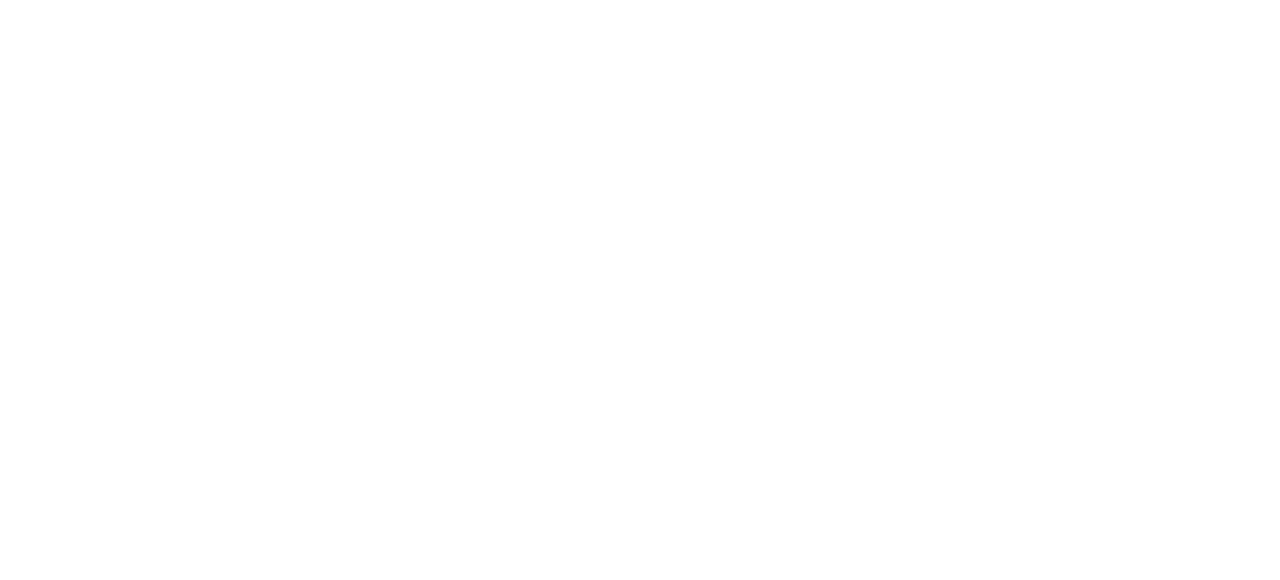
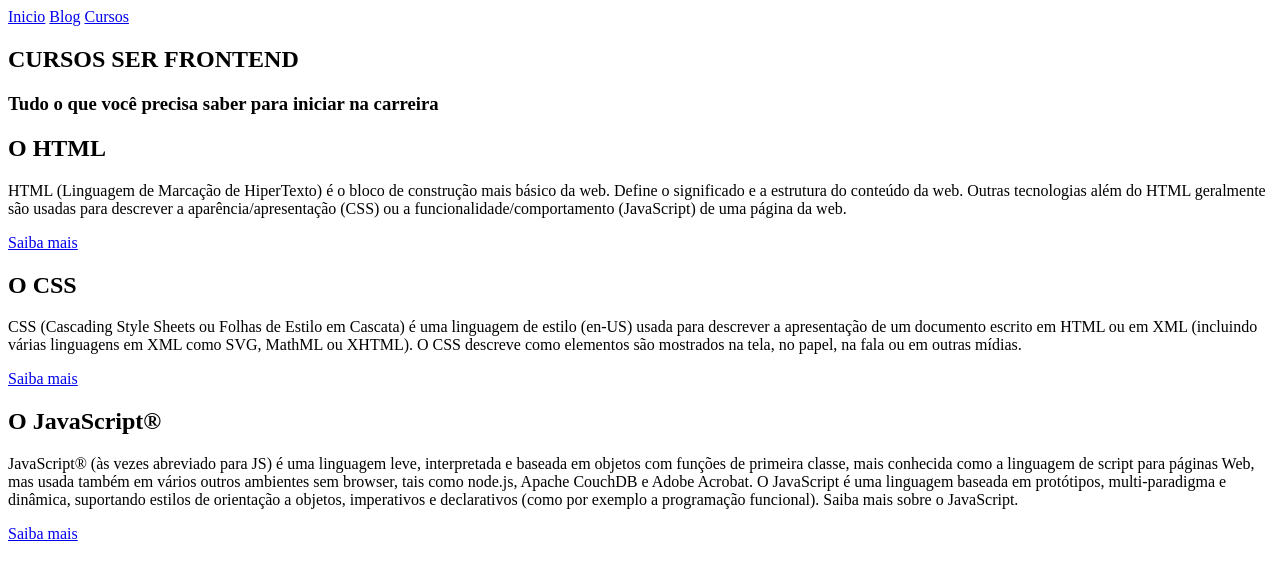
Before and after one commit to DevNdn/CWD-Img, a plain HTML site: page index.html in a window 1280 px wide. Drawn offline with Linux system fonts and the light colour scheme.

Commit message:
HTML text page

```diff
--- a/index.html
+++ b/index.html
@@ -4,29 +4,37 @@
   <meta charset="UTF-8">
   <meta http-equiv="X-UA-Compatible" content="IE=edge">
   <meta name="viewport" content="width=device-width, initial-scale=1.0">
+  <link rel="stylesheet" href="style.css">
   <title>Exercice</title>
 </head>
 <body>
   <section>
-    <nav></nav>
-    <header></header>
+    <nav>
+      <a href="#">Inicio</a>
+      <a href="#">Blog</a>
+      <a href="#">Cursos</a>
+    </nav>
+    <header>
+      <h1>CURSOS SER FRONTEND</h1>
+      <h3>Tudo o que você precisa saber para iniciar na carreira</h3>
+    </header>
   </section>
 
   <section>
     <article>
-      <header></header>
-      <p></p>
-      <a href=""></a>
+      <h2>O HTML</h2>
+      <p>HTML (Linguagem de Marcação de HiperTexto) é o bloco de construção mais básico da web. Define o significado e a estrutura do conteúdo da web. Outras tecnologias além do HTML geralmente são usadas para descrever a aparência/apresentação (CSS) ou a funcionalidade/comportamento (JavaScript) de uma página da web.</p>
+      <a href="#">Saiba mais</a>
     </article>
     <article>
-      <header></header>
-      <p></p>
-      <a href=""></a>
+      <h2>O CSS</h2>
+      <p>CSS (Cascading Style Sheets ou Folhas de Estilo em Cascata) é uma linguagem de estilo (en-US) usada para descrever a apresentação de um documento escrito em HTML ou em XML (incluindo várias linguagens em XML como SVG, MathML ou XHTML). O CSS descreve como elementos são mostrados na tela, no papel, na fala ou em outras mídias.</p>
+      <a href="#">Saiba mais</a>
     </article>
     <article>
-      <header></header>
-      <p></p>
-      <a href=""></a>
+      <h2>O JavaScript®</h2>
+      <p>JavaScript® (às vezes abreviado para JS) é uma linguagem leve, interpretada e baseada em objetos com funções de primeira classe, mais conhecida como a linguagem de script para páginas Web, mas usada também em vários outros ambientes sem browser, tais como node.js, Apache CouchDB e Adobe Acrobat. O JavaScript é uma linguagem baseada em protótipos, multi-paradigma e dinâmica, suportando estilos de orientação a objetos, imperativos e declarativos (como por exemplo a programação funcional). Saiba mais sobre o JavaScript.</p>
+      <a href="#">Saiba mais</a>
     </article>
   </section>
 
--- /dev/null
+++ b/style.css
@@ -0,0 +1 @@
+@charset "UTF-8";
```
